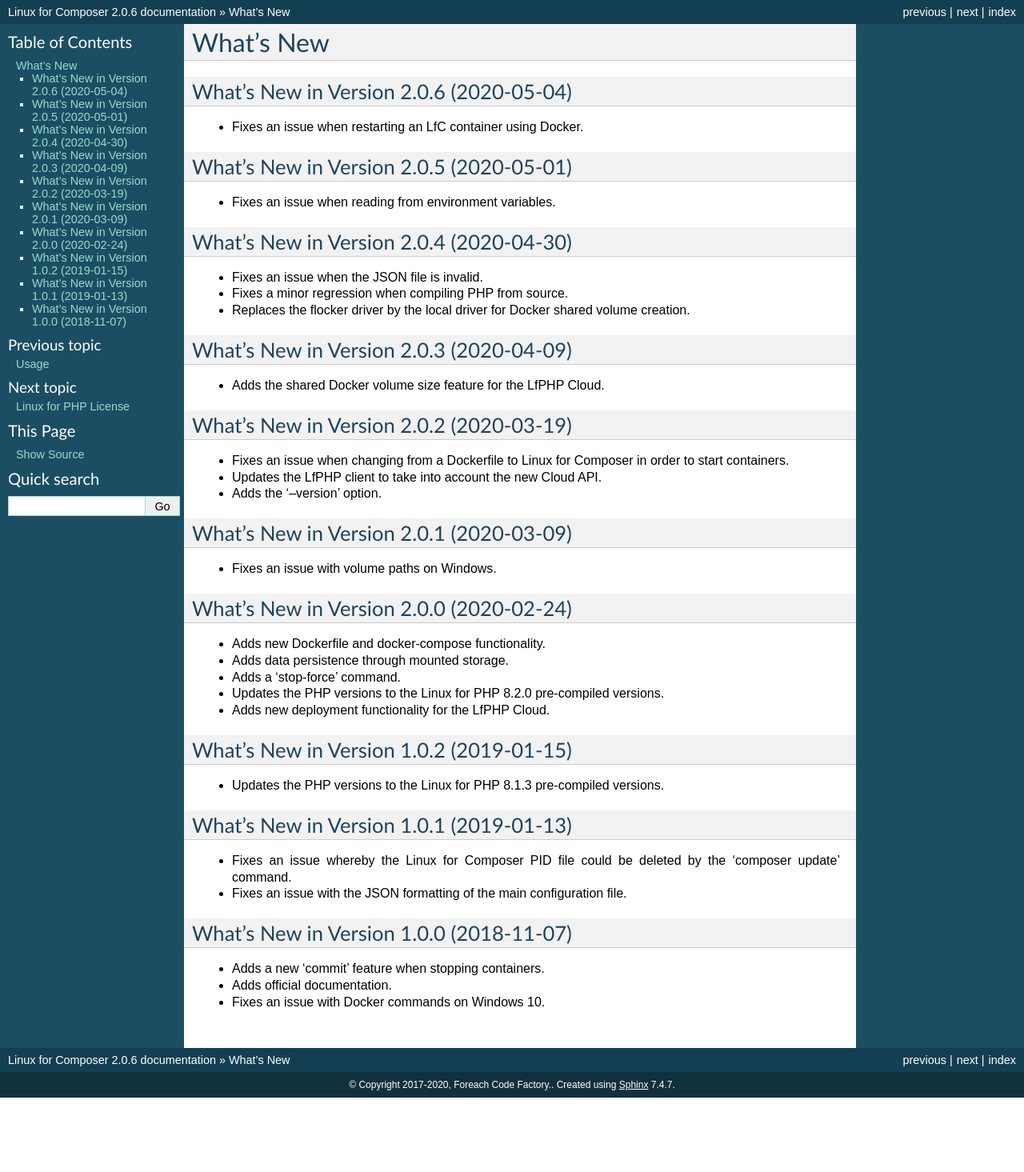
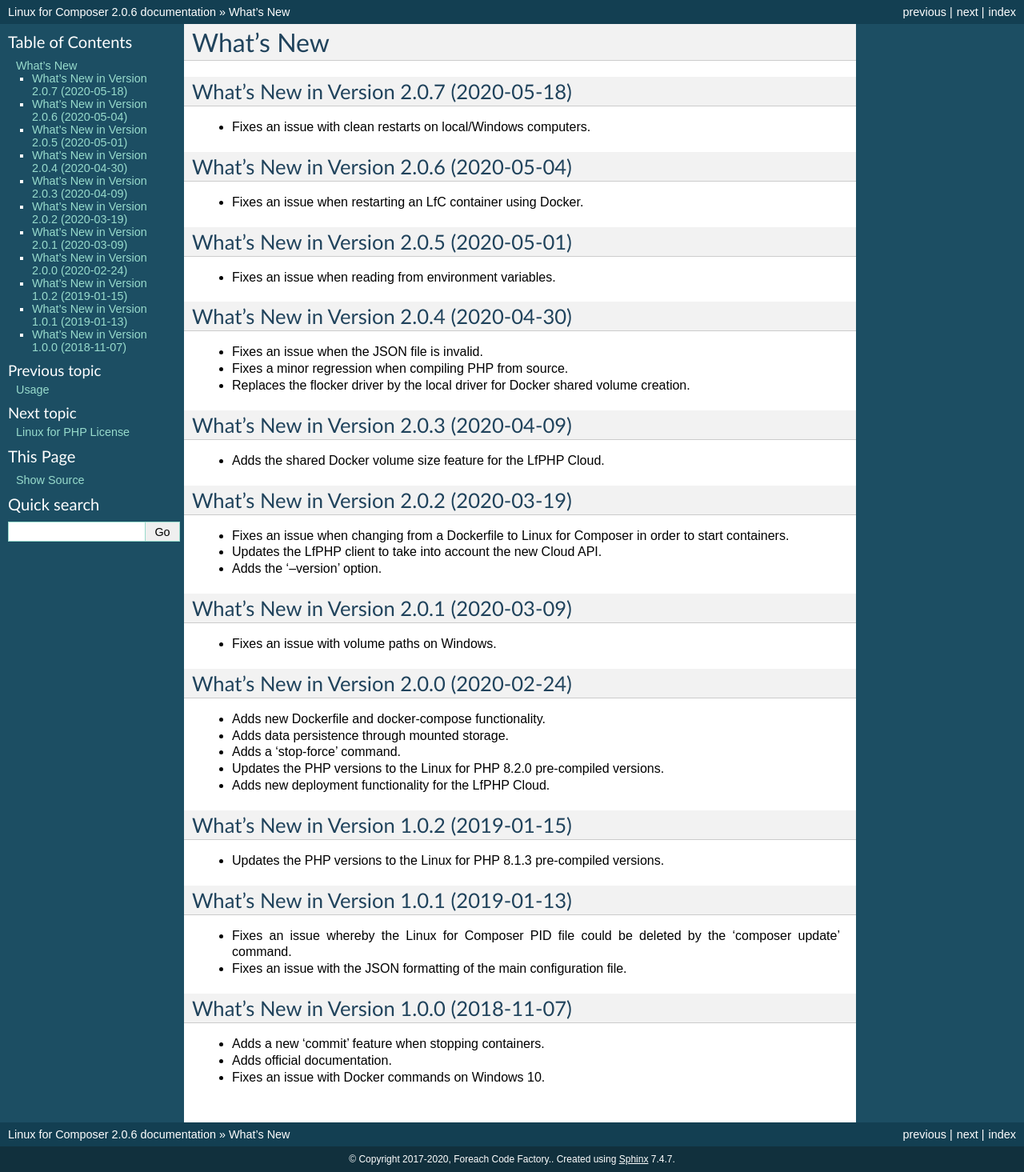
Before and after one commit to linuxforphp/linuxforcomposer, a Sphinx documentation site: the page built from docs/whats_new.rst, in a window 1280 px wide. Shown: the whole page at 80% size. Built offline with Sphinx 7.4.7, drawn with Linux system fonts in a browser that asks for light colours; before the commit the page ends 1372 px from its top, so only the background shows below that.

Commit message:
2020-05-18 AC: Updates the user documentation.

```diff
--- a/docs/whats_new.rst
+++ b/docs/whats_new.rst
@@ -4,16 +4,22 @@
 ==========
 
 
+What's New in Version 2.0.7 (2020-05-18)
+----------------------------------------
+
+* Fixes an issue with clean restarts on local/Windows computers.
+
+
 What's New in Version 2.0.6 (2020-05-04)
 ----------------------------------------
 
-- Fixes an issue when restarting an LfC container using Docker.
+* Fixes an issue when restarting an LfC container using Docker.
 
 
 What's New in Version 2.0.5 (2020-05-01)
 ----------------------------------------
 
-- Fixes an issue when reading from environment variables.
+* Fixes an issue when reading from environment variables.
 
 
 What's New in Version 2.0.4 (2020-04-30)
```
